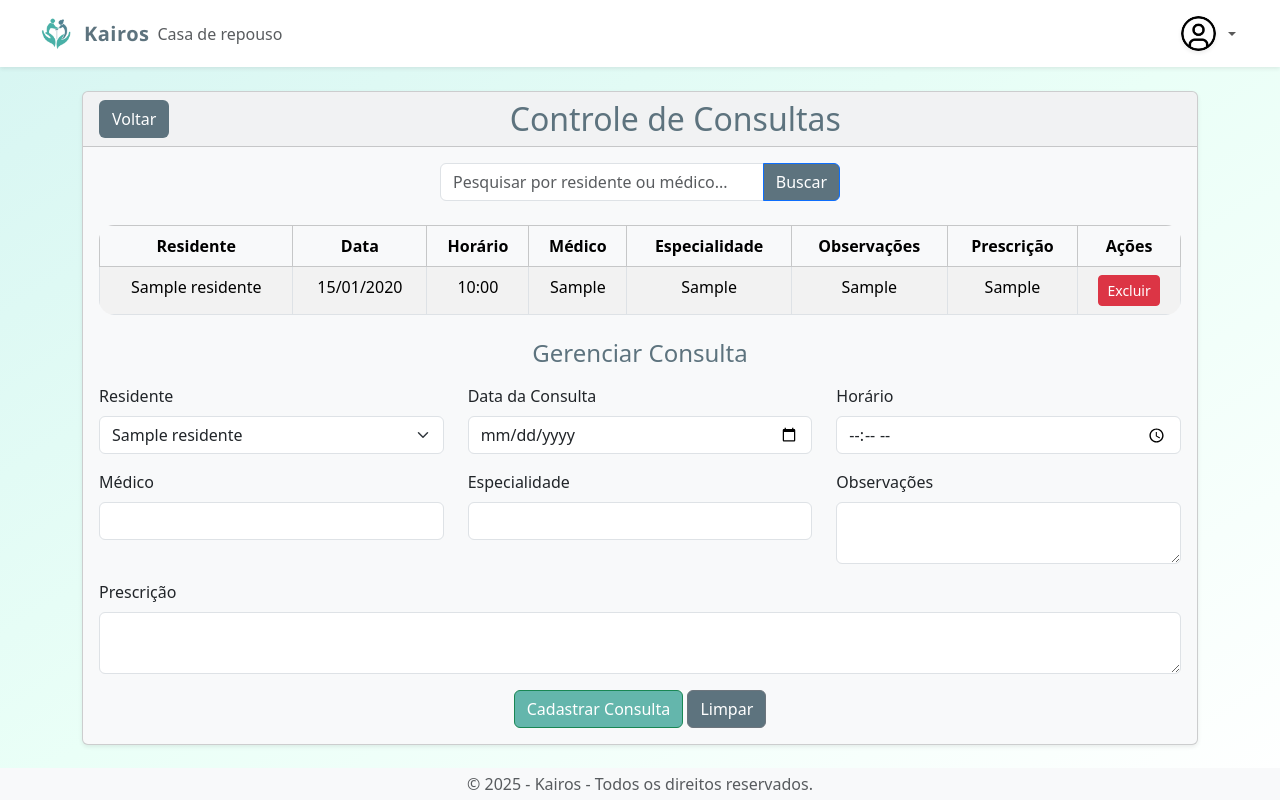
After one commit to RFAlves2022/Unisal-LarIdosos, a PHP site: page /listConsultas.php in a window 1280 px wide. The commit adds this page. Run offline with PHP 8.4, Linux system fonts and the light colour scheme; the visitor is signed in with stand-in values (Sample User, id 1); tables that the repository leaves empty hold one stand-in row (values such as "Sample post").

Commit message:
pagina de consultas finalizada

```diff
--- a/authCheck.php
+++ b/authCheck.php
@@ -6,8 +6,7 @@ if (!isset($_SESSION['user_id'])) {
     // Redireciona para a página de login se não estiver logado
     session_unset(); // Remove todas as variáveis de sessão
     session_destroy();
-    header("Location: frmlogin.php");
+    header("Location: login.php");
     exit;
-
 }
 ?>
--- a/cadastrarResidente.php
+++ b/cadastrarResidente.php
@@ -1,5 +1,4 @@
 <?php
-
 include_once "dbConnection.php"; // Conexão com o banco de dados
 
 try {
--- /dev/null
+++ b/consultasQuerys.php
@@ -0,0 +1,97 @@
+<?php
+if (!empty($search)) {
+    $query = $pdo->prepare("
+        SELECT c.*, r.nome AS residente
+        FROM tb_consultas c
+        JOIN tb_residentes r ON c.resident_id = r.id
+        WHERE r.nome LIKE :search OR c.medico LIKE :search
+        ORDER BY c.data_consulta DESC, c.horario ASC
+    ");
+    $query->execute(['search' => "%$search%"]);
+} else {
+    $query = $pdo->query("
+        SELECT c.*, r.nome AS residente
+        FROM tb_consultas c
+        JOIN tb_residentes r ON c.resident_id = r.id
+        ORDER BY c.data_consulta DESC, c.horario ASC
+    ");
+}
+
+$consultas = $query->fetchAll(PDO::FETCH_ASSOC);
+
+// Lógica de CRUD
+if ($_SERVER['REQUEST_METHOD'] === 'POST') {
+    if (isset($_POST['action'])) {
+        $action = $_POST['action'];
+
+        try {
+            if ($action === 'create') {
+                // Cadastro de nova consulta
+                $resident_id = $_POST['resident_id'];
+                $data_consulta = $_POST['data_consulta'];
+                $horario = $_POST['horario'];
+                $medico = $_POST['medico'];
+                $especialidade = $_POST['especialidade'];
+                $observacoes = $_POST['observacoes'];
+                $prescricao = $_POST['prescricao'];
+
+                $stmt = $pdo->prepare("
+                    INSERT INTO tb_consultas (resident_id, data_consulta, horario, medico, especialidade, observacoes, prescricao)
+                    VALUES (:resident_id, :data_consulta, :horario, :medico, :especialidade, :observacoes, :prescricao)
+                ");
+                $stmt->execute([
+                    ':resident_id' => $resident_id,
+                    ':data_consulta' => $data_consulta,
+                    ':horario' => $horario,
+                    ':medico' => $medico,
+                    ':especialidade' => $especialidade,
+                    ':observacoes' => $observacoes,
+                    ':prescricao' => $prescricao,
+                ]);
+                $_SESSION['message'] = 'Consulta cadastrada com sucesso!';
+            } elseif ($action === 'update') {
+                // Atualização de consulta
+                $id = $_POST['id'];
+                $resident_id = $_POST['resident_id'];
+                $data_consulta = $_POST['data_consulta'];
+                $horario = $_POST['horario'];
+                $medico = $_POST['medico'];
+                $especialidade = $_POST['especialidade'];
+                $observacoes = $_POST['observacoes'];
+                $prescricao = $_POST['prescricao'];
+
+                $stmt = $pdo->prepare("
+                    UPDATE tb_consultas
+                    SET resident_id = :resident_id, data_consulta = :data_consulta, horario = :horario,
+                        medico = :medico, especialidade = :especialidade, observacoes = :observacoes, prescricao = :prescricao
+                    WHERE id = :id
+                ");
+                $stmt->execute([
+                    ':id' => $id,
+                    ':resident_id' => $resident_id,
+                    ':data_consulta' => $data_consulta,
+                    ':horario' => $horario,
+                    ':medico' => $medico,
+                    ':especialidade' => $especialidade,
+                    ':observacoes' => $observacoes,
+                    ':prescricao' => $prescricao,
+                ]);
+                $_SESSION['message'] = 'Consulta atualizada com sucesso!';
+            } elseif ($action === 'delete') {
+                // Exclusão de consulta
+                $id = $_POST['id'];
+
+                $stmt = $pdo->prepare("DELETE FROM tb_consultas WHERE id = :id");
+                $stmt->execute([':id' => $id]);
+                $_SESSION['message'] = 'Consulta excluída com sucesso!';
+            }
+        } catch (Exception $e) {
+            $_SESSION['error'] = 'Ocorreu um erro: ' . $e->getMessage();
+        }
+
+        // Redireciona para evitar reenvio do formulário
+        header("Location: listConsultas.php");
+        exit;
+    }
+}
+?>
--- a/deletarResidente.php
+++ b/deletarResidente.php
@@ -9,14 +9,14 @@ if ($_SERVER['REQUEST_METHOD'] === 'POST') {
         $sql->bindValue(':cpf', $cpf);
 
         if ($sql->execute()) {
-            header("Location: teste.php?success=Residente deletado com sucesso!");
+            header("Location: listResidentes.php?success=Residente deletado com sucesso!");
             exit;
         } else {
-            header("Location: teste.php?error=Erro ao deletar o residente.");
+            header("Location: listResidentes.php?error=Erro ao deletar o residente.");
             exit;
         }
     } else {
-        header("Location: teste.php?error=CPF inválido.");
+        header("Location: listResidentes.php?error=CPF inválido.");
         exit;
     }
 }
--- a/header.php
+++ b/header.php
@@ -1,8 +1,7 @@
 <?php
 include_once "dbConnection.php"; // Conexão com o banco de dados
 include_once "authCheck.php"; // Verifica se o usuário está logado
- ?>
-
+?>
 <!DOCTYPE html>
 <html lang="PT-BR">
 
@@ -47,3 +46,6 @@ include_once "authCheck.php"; // Verifica se o usuário está logado
             </div>
         </nav>
     </header>
+</body>
+
+</html></html>
--- /dev/null
+++ b/listConsultas.php
@@ -0,0 +1,150 @@
+<?php
+include_once "header.php";
+include_once "dbConnection.php"; // Inclui a conexão com o banco de dados
+$search = $_GET['search'] ?? '';
+include_once "consultasQuerys.php"; // Inclui o backend de consultas
+?>
+
+<main class="container mt-4 mb-5">
+    <?php if (isset($_SESSION['message'])): ?>
+        <div class="alert alert-success alert-dismissible fade show" role="alert">
+            <?= $_SESSION['message'] ?>
+            <button type="button" class="btn-close" data-bs-dismiss="alert" aria-label="Close"></button>
+        </div>
+        <?php unset($_SESSION['message']); ?>
+    <?php elseif (isset($_SESSION['error'])): ?>
+        <div class="alert alert-danger alert-dismissible fade show" role="alert">
+            <?= $_SESSION['error'] ?>
+            <button type="button" class="btn-close" data-bs-dismiss="alert" aria-label="Close"></button>
+        </div>
+        <?php unset($_SESSION['error']); ?>
+    <?php endif; ?>
+
+    <div class="card bg-light shadow-sm rounded-lg mb-5">
+        <div class="card-header">
+            <div class="d-flex justify-content-between align-items-center">
+                <a href="dashboard.php" class="btn text-white" style="background-color: #5D737E;">Voltar</a>
+                <h2 class="mb-0 text-center flex-grow-1 color1">Controle de Consultas</h2>
+            </div>
+        </div>
+        <div class="card-body d-flex flex-column">
+            <!-- Barra de busca -->
+            <form method="GET" class="mb-4">
+                <div class="input-group mx-auto" style="max-width: 400px;">
+                    <input type="text" name="search" class="form-control" placeholder="Pesquisar por residente ou médico..." value="<?= htmlspecialchars($search) ?>">
+                    <button class="btn btn-primary" type="submit" style="background-color: #5D737E;">Buscar</button>
+                </div>
+            </form>
+
+            <!-- Tabela de Consultas -->
+            <div class="table-responsive table-rounded flex-grow-1" style="max-height: 400px; overflow-y: auto;">
+                <table class="table table-bordered table-striped mb-0 text-center">
+                    <thead class="table-light">
+                        <tr>
+                            <th>Residente</th>
+                            <th>Data</th>
+                            <th>Horário</th>
+                            <th>Médico</th>
+                            <th>Especialidade</th>
+                            <th>Observações</th>
+                            <th>Prescrição</th>
+                            <th>Ações</th>
+                        </tr>
+                    </thead>
+                    <tbody>
+                        <?php if (count($consultas) > 0): ?>
+                            <?php foreach ($consultas as $consulta): ?>
+                                <tr class="editable-row"
+                                    data-id="<?= $consulta['id'] ?>"
+                                    data-resident_id="<?= $consulta['resident_id'] ?>"
+                                    data-data_consulta="<?= $consulta['data_consulta'] ?>"
+                                    data-horario="<?= $consulta['horario'] ?>"
+                                    data-medico="<?= htmlspecialchars($consulta['medico']) ?>"
+                                    data-especialidade="<?= htmlspecialchars($consulta['especialidade']) ?>"
+                                    data-observacoes="<?= htmlspecialchars($consulta['observacoes']) ?>"
+                                    data-prescricao="<?= htmlspecialchars($consulta['prescricao']) ?>">
+                                    <td><?= htmlspecialchars($consulta['residente']) ?></td>
+                                    <td><?= htmlspecialchars(date('d/m/Y', strtotime($consulta['data_consulta']))) ?></td>
+                                    <td><?= htmlspecialchars(substr($consulta['horario'], 0, 5)) ?></td>
+                                    <td><?= htmlspecialchars($consulta['medico']) ?></td>
+                                    <td><?= htmlspecialchars($consulta['especialidade']) ?></td>
+                                    <td><?= htmlspecialchars($consulta['observacoes']) ?></td>
+                                    <td><?= htmlspecialchars($consulta['prescricao']) ?></td>
+                                    <td>
+                                        <form method="POST" class="d-inline">
+                                            <input type="hidden" name="action" value="delete">
+                                            <input type="hidden" name="id" value="<?= $consulta['id'] ?>">
+                                            <button type="submit" class="btn btn-danger btn-sm" onclick="return confirm('Tem certeza que deseja excluir esta consulta?')">Excluir</button>
+                                        </form>
+                                    </td>
+                                </tr>
+                            <?php endforeach; ?>
+                        <?php else: ?>
+                            <tr>
+                                <td colspan="8" class="text-center">Nenhuma consulta encontrada.</td>
+                            </tr>
+                        <?php endif; ?>
+                    </tbody>
+                </table>
+            </div>
+
+            <!-- Formulário para cadastrar ou editar consulta -->
+            <div class="mt-4">
+                <h4 class="text-center color1">Gerenciar Consulta</h4>
+                <form method="POST" class="mt-3">
+                    <input type="hidden" name="action" id="form-action" value="create">
+                    <input type="hidden" name="id" id="consulta-id">
+                    <div class="row mb-3">
+                        <div class="col-md-4">
+                            <label for="resident_id" class="form-label">Residente</label>
+                            <select class="form-select" id="resident_id" name="resident_id" required>
+                                <?php
+                                $residentes = $pdo->query("SELECT id, nome FROM tb_residentes ORDER BY nome ASC")->fetchAll(PDO::FETCH_ASSOC);
+                                foreach ($residentes as $residente) {
+                                    echo "<option value='{$residente['id']}'>{$residente['nome']}</option>";
+                                }
+                                ?>
+                            </select>
+                        </div>
+                        <div class="col-md-4">
+                            <label for="data_consulta" class="form-label">Data da Consulta</label>
+                            <input type="date" class="form-control" id="data_consulta" name="data_consulta" required>
+                        </div>
+                        <div class="col-md-4">
+                            <label for="horario" class="form-label">Horário</label>
+                            <input type="time" class="form-control" id="horario" name="horario">
+                        </div>
+                    </div>
+                    <div class="row mb-3">
+                        <div class="col-md-4">
+                            <label for="medico" class="form-label">Médico</label>
+                            <input type="text" class="form-control" id="medico" name="medico" required>
+                        </div>
+                        <div class="col-md-4">
+                            <label for="especialidade" class="form-label">Especialidade</label>
+                            <input type="text" class="form-control" id="especialidade" name="especialidade">
+                        </div>
+                        <div class="col-md-4">
+                            <label for="observacoes" class="form-label">Observações</label>
+                            <textarea class="form-control" id="observacoes" name="observacoes"></textarea>
+                        </div>
+                    </div>
+                    <div class="row mb-3">
+                        <div class="col-md-12">
+                            <label for="prescricao" class="form-label">Prescrição</label>
+                            <textarea class="form-control" id="prescricao" name="prescricao"></textarea>
+                        </div>
+                    </div>
+                    <div class="text-center">
+                        <button type="submit" class="btn btn-success" style="background-color: #64B6AC;" id="submit-button">Cadastrar Consulta</button>
+                        <button type="button" class="btn btn-secondary" style="background-color: #5D737E;" id="new-button">Limpar</button>
+                    </div>
+                </form>
+            </div>
+        </div>
+    </div>
+</main>
+
+<script src="consultasEvents.js"></script>
+
+<?php include_once "footer.php"; ?>
--- a/listMedicamentos.php
+++ b/listMedicamentos.php
@@ -9,7 +9,7 @@ require "medQuerys.php";
         <div class="card-header">
             <div class="d-flex justify-content-between align-items-center">
                 <a href="dashboard.php" class="btn text-white" style="background-color: #5D737E;">Voltar</a>
-                <h2 class="mb-0 text-center flex-grow-1 color1">Lista de Medicamentos</h2>
+                <h2 class="mb-0 text-center flex-grow-1 color1">Controle de Medicamentos</h2>
             </div>
         </div>
         <div class="card-body d-flex flex-column">
--- a/logout.php
+++ b/logout.php
@@ -2,5 +2,5 @@
 session_start();
 session_unset(); // Remove todas as variáveis de sessão
 session_destroy();
-header("Location: frmlogin.php");
+header("Location: login.php");
 exit;
```
Also changed, not shown: consultasEvents.js (added, +69 -0 lines), dash.php (deleted, +0 -187 lines), dashboard.php (+9 -11 lines), db_integrador.sql (+2 -45 lines), listResidentes.php (+4 -4 lines), index.php (added), login.php (renamed from frmlogin.php).
